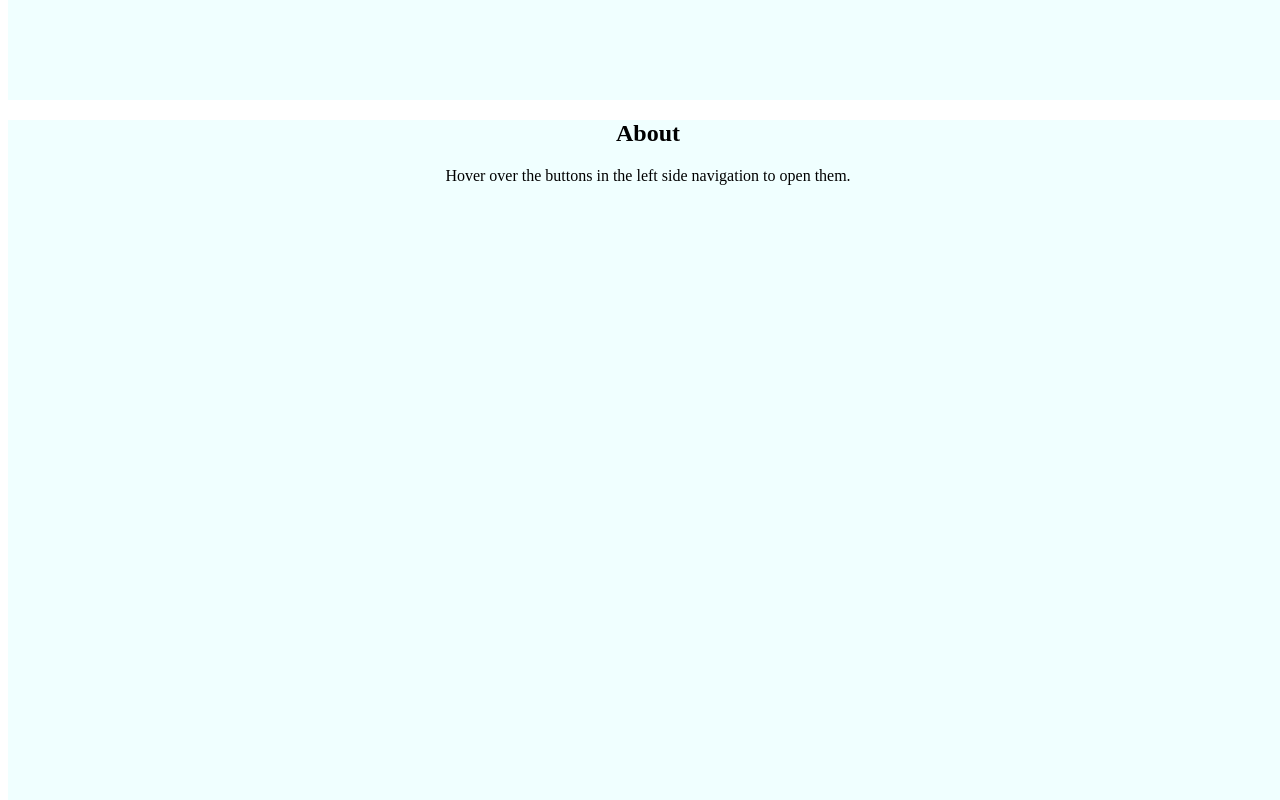
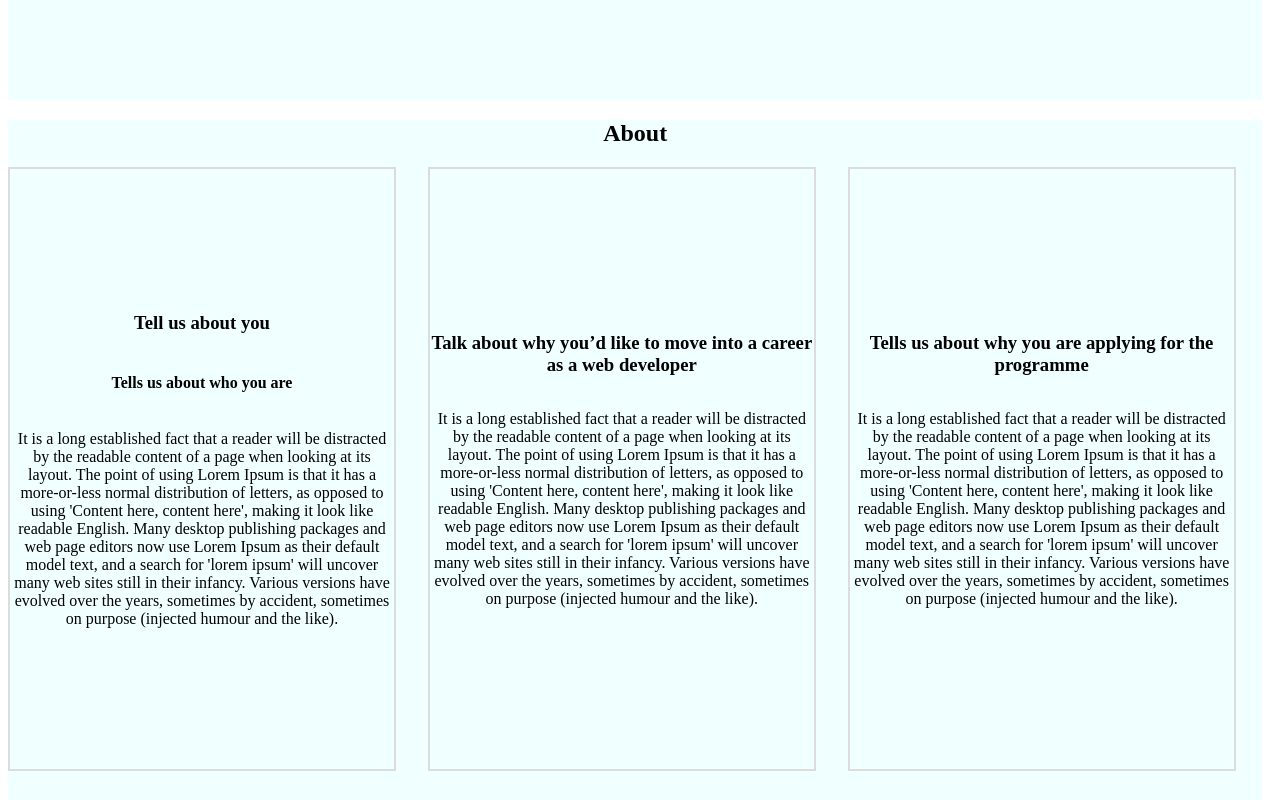
Before and after one commit to KyawM2H/WebSite_FnC, a plain HTML site: page index.html in a window 1280 px wide. Shown: the part 720-1520 px from the top of the page. Drawn offline with Linux system fonts and the light colour scheme.

Commit message:
made some layout for about page

```diff
--- a/index.html
+++ b/index.html
@@ -23,7 +23,21 @@
             </section>
             <section class="right-side-section" id="about-section">
                 <h2>About</h2>
-                <p>Hover over the buttons in the left side navigation to open them.</p>
+                <section class="aboutme-container">
+                    <article class="left-side">
+                        <h3>Tell us about you</h3>
+                        <h4>Tells us about who you are</h4>
+                        <p>It is a long established fact that a reader will be distracted by the readable content of a page when looking at its layout. The point of using Lorem Ipsum is that it has a more-or-less normal distribution of letters, as opposed to using 'Content here, content here', making it look like readable English. Many desktop publishing packages and web page editors now use Lorem Ipsum as their default model text, and a search for 'lorem ipsum' will uncover many web sites still in their infancy. Various versions have evolved over the years, sometimes by accident, sometimes on purpose (injected humour and the like).</p>
+                    </article>
+                    <article class="middle-side">
+                        <h3>Talk about why you’d like to move into a career as a web developer</h3>
+                        <p>It is a long established fact that a reader will be distracted by the readable content of a page when looking at its layout. The point of using Lorem Ipsum is that it has a more-or-less normal distribution of letters, as opposed to using 'Content here, content here', making it look like readable English. Many desktop publishing packages and web page editors now use Lorem Ipsum as their default model text, and a search for 'lorem ipsum' will uncover many web sites still in their infancy. Various versions have evolved over the years, sometimes by accident, sometimes on purpose (injected humour and the like).</p>
+                    </article>
+                    <article class="right-side">
+                        <h3>Tells us about why you are applying for the programme</h3>
+                        <p>It is a long established fact that a reader will be distracted by the readable content of a page when looking at its layout. The point of using Lorem Ipsum is that it has a more-or-less normal distribution of letters, as opposed to using 'Content here, content here', making it look like readable English. Many desktop publishing packages and web page editors now use Lorem Ipsum as their default model text, and a search for 'lorem ipsum' will uncover many web sites still in their infancy. Various versions have evolved over the years, sometimes by accident, sometimes on purpose (injected humour and the like).</p>
+                    </article>
+                </section>
             </section>
             <section class="right-side-section" id="projects-section">
                 <h2>Projects</h2>
--- a/website.css
+++ b/website.css
@@ -36,7 +36,26 @@
 
   .right-side-section{
     text-align: center;
-    width: 100vw;
+    width: 98vw;
     height: 100vh;
     background-color: azure;
   }
+
+  .aboutme-container {
+    display: grid;
+    grid-template-columns: repeat(3, 1fr);
+    column-gap: 5px;
+
+
+
+  }
+
+  .left-side, .right-side, .middle-side {
+    width: 30vw;
+    height: 75vh;
+    display: flex;
+    flex-direction: column;
+    justify-content: center;
+    align-content: center;
+    border: 2px solid gainsboro;
+  }
```
